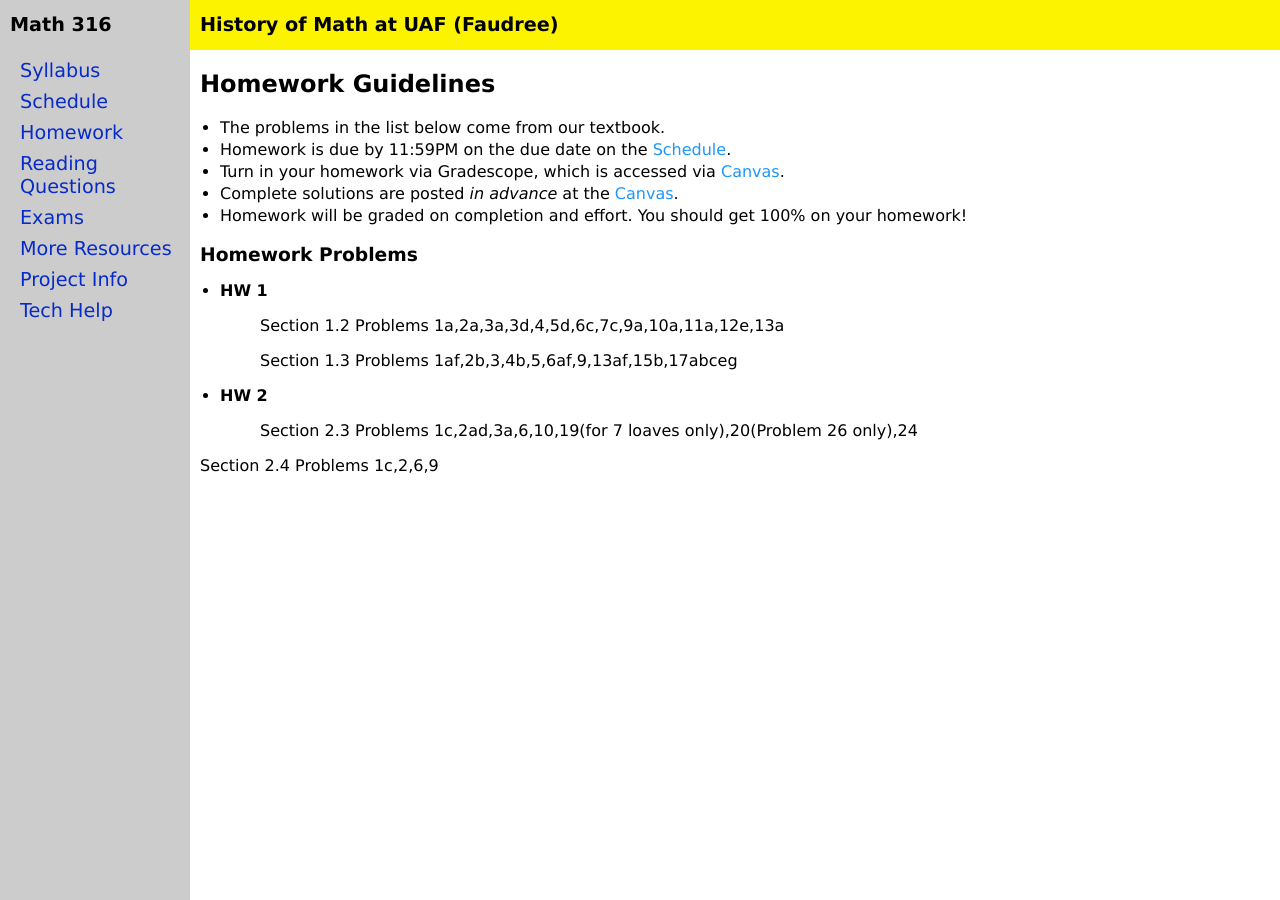
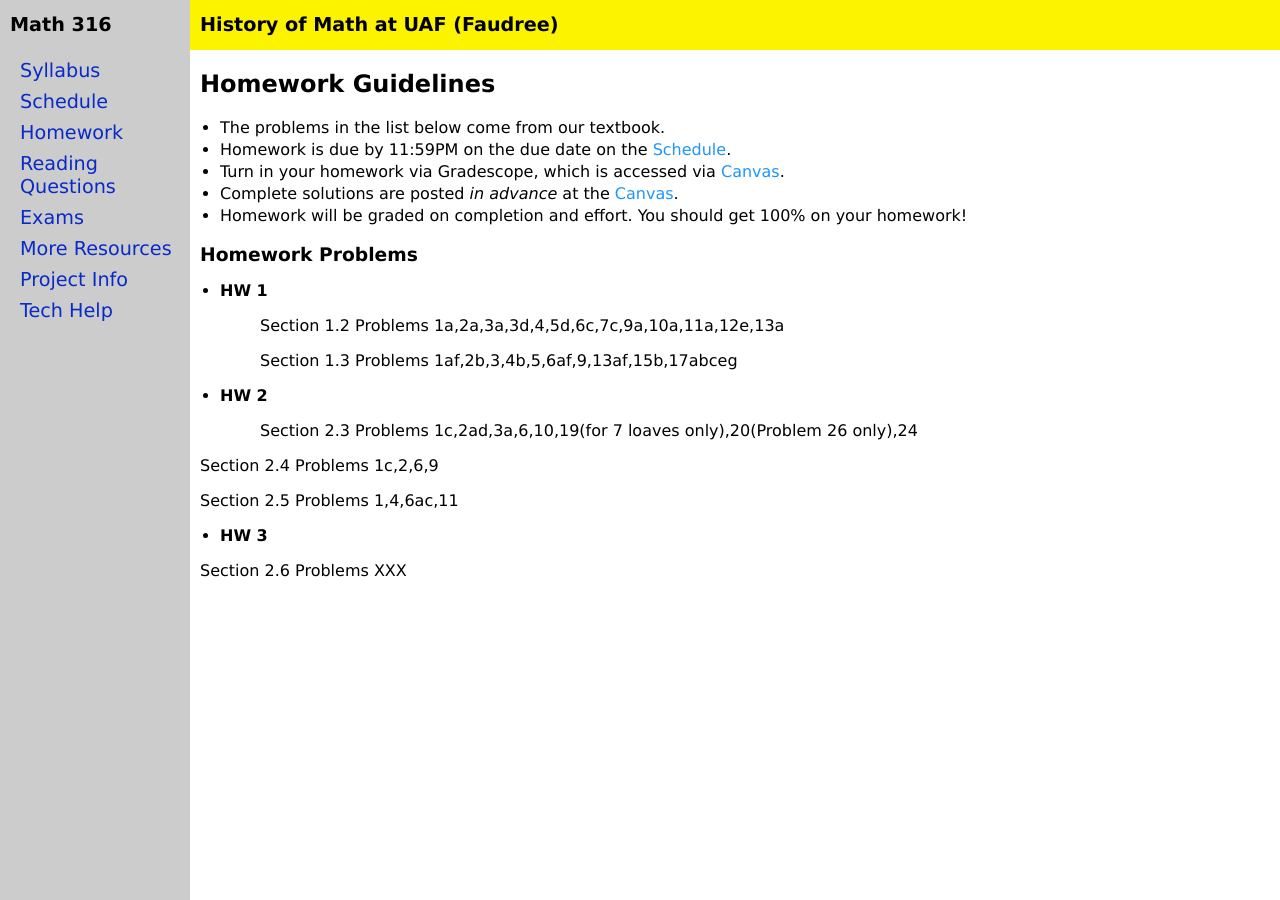
Before and after one commit to jrfaudree/HOM, a Jekyll site: the page built from homework.md, in a window 1280 px wide. Built offline with Jekyll 4.4.1, drawn with Linux system fonts in a browser that asks for light colours.

Commit message:
Update homework.md

```diff
--- a/homework.md
+++ b/homework.md
@@ -24,3 +24,9 @@ Section 1.3 Problems 1af,2b,3,4b,5,6af,9,13af,15b,17abceg
 Section 2.3 Problems 1c,2ad,3a,6,10,19(for 7 loaves only),20(Problem 26 only),24
 
 Section 2.4 Problems 1c,2,6,9
+
+Section 2.5 Problems 1,4,6ac,11
+
+ * **HW 3**
+
+Section 2.6 Problems XXX
```
